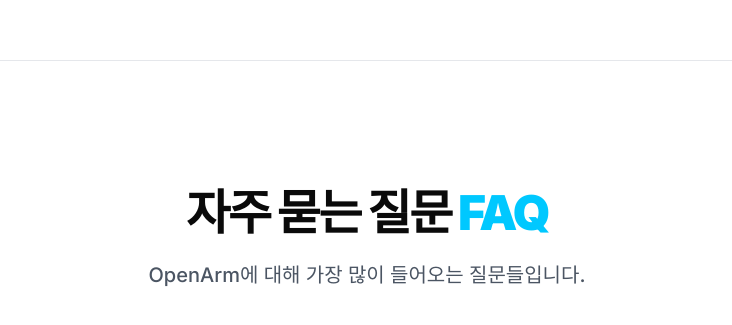
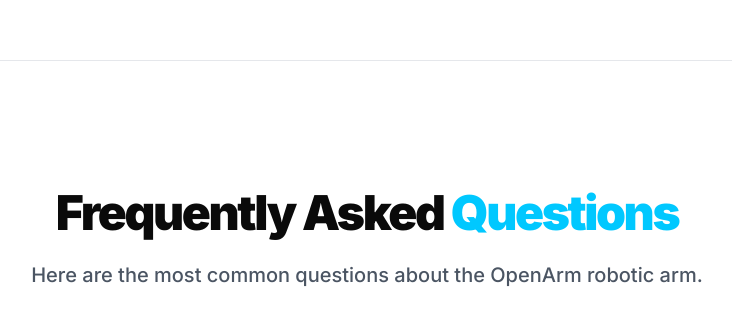
Before and after one commit to rememberwe0105-star/openarm-kr-landing, a Next.js app: page / in a window 1280 px wide. Shown: the part 8681-9006 px from the top of the page, without its empty margins (273-1005 px from the left). Built offline with nearby package versions, Linux system fonts and the light colour scheme.

Commit message:
feat(i18n): implement english translation support for FAQ section

```diff
--- a/components/sections/FAQSection.tsx
+++ b/components/sections/FAQSection.tsx
@@ -4,33 +4,14 @@
 import { useGSAP } from "@gsap/react";
 import { gsap } from "@/lib/gsap";
 import { ChevronDown } from "lucide-react";
-
-const faqs = [
-  {
-    question: "오픈암(OpenArm)은 기존 산업용 로봇팔과 어떻게 다른가요?",
-    answer: "OpenArm은 합리적인 가격으로 협동 로봇을 경험해 볼 수 있는 최고의 스타팅 머신입니다. 고가의 산업용 로봇과 달리 연구에 적합한 스펙으로 가격 거품을 제거했으며, 누구나 쉽게 접근하고 개조할 수 있도록 오픈소스를 기반으로 설계되어 교육, 연구, 프로토타이핑에 최적화되어 있습니다."
-  },
-  {
-    question: "파이썬(Python)이나 ROS로 직접 제어가 가능한가요?",
-    answer: "네, 완벽하게 지원합니다! OpenArm은 Python API를 제공하며, C++, ROS, 웹소켓 등 다양한 환경에서 직접 코딩하여 제어할 수 있습니다. 로봇 공학도나 AI 연구원들이 딥러닝, 강화학습(RL) 모델을 로봇팔에 바로 적용해 볼 수 있는 최고의 플랫폼입니다."
-  },
-  {
-    question: "대학교 연구실이나 고등학교 로봇 실습용으로 적합한가요?",
-    answer: "최고의 선택입니다. 컴팩트한 사이즈와 가벼운 무게로 좁은 공간에서도 안전하게 실습할 수 있습니다. 또한 직관적인 티칭 펜던트 기능과 오픈소스 특성 덕분에 기초 코딩 교육부터 심화 로봇 역학 연구까지 전천후로 활용 가능합니다."
-  },
-  {
-    question: "그리퍼나 카메라 등 액세서리를 추가할 수 있나요?",
-    answer: "네, 플러그 앤 플레이 방식의 생태계를 지원합니다. 흡착 펌프, 2지 그리퍼 등 전용 엔드 이펙터(End Effector)는 물론, 옵션으로 제공되는 고성능 카메라(Intel RealSense D405 등)를 마운트하여 비전 AI 기반의 자율 픽앤플레이스 작업도 쉽게 구현할 수 있습니다."
-  },
-  {
-    question: "A/S 및 기술 지원은 어떻게 되나요?",
-    answer: "(주)리버트론을 통해 빠르고 안정적인 한국내 수급 및 기술 지원을 받으실 수 있습니다. 복잡한 수입 절차 없이 용도에 맞는 세금계산서 발행이 가능하며, door to door 배송 서비스로 새로운 머신의 도입의 첫단계를 가장 쉽게 지원합니다. (배송 서비스는 한국에서만 지원되는 로컬 서비스 입니다.)"
-  }
-];
+import { useLanguage } from "@/lib/i18n/LanguageContext";
 
 export default function FAQSection() {
   const [openIndex, setOpenIndex] = useState<number | null>(0);
   const containerRef = useRef<HTMLDivElement>(null);
+  const { t } = useLanguage();
+
+  const faqCount = 5;
 
   useGSAP(() => {
     gsap.fromTo(
@@ -55,15 +36,15 @@
       <div className="max-w-[1000px] mx-auto px-6 md:px-12">
         <div className="text-center mb-16">
           <h2 className="text-3xl md:text-5xl font-black text-foreground-main mb-6 tracking-tighter">
-            자주 묻는 질문 <span className="text-point">FAQ</span>
+            {t("faq.title_1")} <span className="text-point">{t("faq.title_2")}</span>
           </h2>
           <p className="text-foreground-sub text-lg md:text-xl font-medium">
-            OpenArm에 대해 가장 많이 들어오는 질문들입니다.
+            {t("faq.subtitle")}
           </p>
         </div>
 
         <div className="flex flex-col gap-4">
-          {faqs.map((faq, index) => {
+          {Array.from({ length: faqCount }).map((_, index) => {
             const isOpen = openIndex === index;
             return (
               <div
@@ -75,7 +56,7 @@
                   className="w-full flex items-center justify-between p-6 md:p-8 text-left focus:outline-none"
                 >
                   <h3 className="text-lg md:text-xl font-bold text-foreground-main pr-8">
-                    {faq.question}
+                    {t(`faq.items.${index}.question`)}
                   </h3>
                   <div className={`flex-shrink-0 w-10 h-10 rounded-full flex items-center justify-center transition-colors duration-300 ${isOpen ? 'bg-point text-white' : 'bg-background-sub text-foreground-sub'}`}>
                     <ChevronDown className={`w-6 h-6 transition-transform duration-300 ${isOpen ? 'rotate-180' : ''}`} />
@@ -86,7 +67,7 @@
                   className={`overflow-hidden transition-all duration-400 ease-in-out ${isOpen ? 'max-h-[500px] opacity-100' : 'max-h-0 opacity-0'}`}
                 >
                   <div className="p-6 md:p-8 pt-0 text-foreground-sub text-base md:text-lg leading-relaxed font-medium">
-                    {faq.answer}
+                    {t(`faq.items.${index}.answer`)}
                   </div>
                 </div>
               </div>
--- a/lib/i18n/en.json
+++ b/lib/i18n/en.json
@@ -142,5 +142,32 @@
     "cart": "Cart",
     "add_to_cart": "Add To Cart",
     "custom_order": "Add Custom Order"
+  },
+  "faq": {
+    "title_1": "Frequently Asked ",
+    "title_2": "Questions",
+    "subtitle": "Here are the most common questions about the OpenArm robotic arm.",
+    "items": [
+      {
+        "question": "How is OpenArm different from existing industrial robotic arms?",
+        "answer": "OpenArm is the ultimate starting machine to experience collaborative robots at a reasonable price. Unlike expensive industrial robots, we eliminated price bubbles while keeping research-grade specifications. It is comprehensively designed based on open-source so anyone can easily access and modify it, making it optimized for education, research, and prototyping."
+      },
+      {
+        "question": "Can I control it directly using Python or ROS?",
+        "answer": "Yes, absolutely! OpenArm provides a Python API and can be directly coded and controlled in various environments including C++, ROS, and WebSockets. It is the best platform for robotics students or AI researchers who want to quickly deploy deep learning and reinforcement learning (RL) models onto a physical robot arm."
+      },
+      {
+        "question": "Is it suitable for university labs or high school robotics courses?",
+        "answer": "It is the best choice. With its compact size and light weight, you can safely experiment even in tight spaces. Thanks to its intuitive teaching pendant functionality and open-source nature, it can be utilized in all environments from basic coding education to advanced robotics dynamics research."
+      },
+      {
+        "question": "Can I attach accessories like grippers or cameras?",
+        "answer": "Yes, it supports a plug-and-play ecosystem. You can easily adapt dedicated End Effectors like suction pumps and 2-finger grippers, as well as optional high-performance cameras (like the Intel RealSense D405), to easily implement autonomous pick-and-place tasks based on Vision AI."
+      },
+      {
+        "question": "How does after-sales and technical support work?",
+        "answer": "You can receive fast and reliable supply and technical support within Korea through Libertron Co., Ltd. We can issue tax invoices suitable for your purpose without complicated import procedures, and we support the first step of introducing a new machine most easily with our door-to-door delivery service. (Delivery services are a local service only supported in Korea.)"
+      }
+    ]
   }
 }
--- a/lib/i18n/ko.json
+++ b/lib/i18n/ko.json
@@ -142,5 +142,32 @@
     "cart": "Cart",
     "add_to_cart": "Add To Cart",
     "custom_order": "주문 제작 담기"
+  },
+  "faq": {
+    "title_1": "자주 묻는 질문 ",
+    "title_2": "FAQ",
+    "subtitle": "OpenArm에 대해 가장 많이 들어오는 질문들입니다.",
+    "items": [
+      {
+        "question": "오픈암(OpenArm)은 기존 산업용 로봇팔과 어떻게 다른가요?",
+        "answer": "OpenArm은 합리적인 가격으로 협동 로봇을 경험해 볼 수 있는 최고의 스타팅 머신입니다. 고가의 산업용 로봇과 달리 연구에 적합한 스펙으로 가격 거품을 제거했으며, 누구나 쉽게 접근하고 개조할 수 있도록 오픈소스를 기반으로 설계되어 교육, 연구, 프로토타이핑에 최적화되어 있습니다."
+      },
+      {
+        "question": "파이썬(Python)이나 ROS로 직접 제어가 가능한가요?",
+        "answer": "네, 완벽하게 지원합니다! OpenArm은 Python API를 제공하며, C++, ROS, 웹소켓 등 다양한 환경에서 직접 코딩하여 제어할 수 있습니다. 로봇 공학도나 AI 연구원들이 딥러닝, 강화학습(RL) 모델을 로봇팔에 바로 적용해 볼 수 있는 최고의 플랫폼입니다."
+      },
+      {
+        "question": "대학교 연구실이나 고등학교 로봇 실습용으로 적합한가요?",
+        "answer": "최고의 선택입니다. 컴팩트한 사이즈와 가벼운 무게로 좁은 공간에서도 안전하게 실습할 수 있습니다. 또한 직관적인 티칭 펜던트 기능과 오픈소스 특성 덕분에 기초 코딩 교육부터 심화 로봇 역학 연구까지 전천후로 활용 가능합니다."
+      },
+      {
+        "question": "그리퍼나 카메라 등 액세서리를 추가할 수 있나요?",
+        "answer": "네, 플러그 앤 플레이 방식의 생태계를 지원합니다. 흡착 펌프, 2지 그리퍼 등 전용 엔드 이펙터(End Effector)는 물론, 옵션으로 제공되는 고성능 카메라(Intel RealSense D405 등)를 마운트하여 비전 AI 기반의 자율 픽앤플레이스 작업도 쉽게 구현할 수 있습니다."
+      },
+      {
+        "question": "A/S 및 기술 지원은 어떻게 되나요?",
+        "answer": "(주)리버트론을 통해 빠르고 안정적인 한국내 수급 및 기술 지원을 받으실 수 있습니다. 복잡한 수입 절차 없이 용도에 맞는 세금계산서 발행이 가능하며, door to door 배송 서비스로 새로운 머신의 도입의 첫단계를 가장 쉽게 지원합니다. (배송 서비스는 한국에서만 지원되는 로컬 서비스 입니다.)"
+      }
+    ]
   }
 }
```
